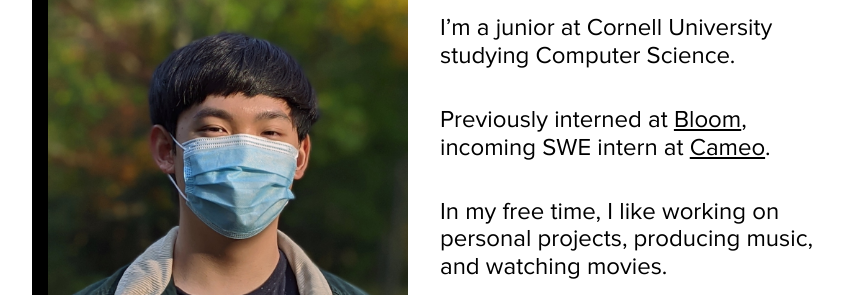
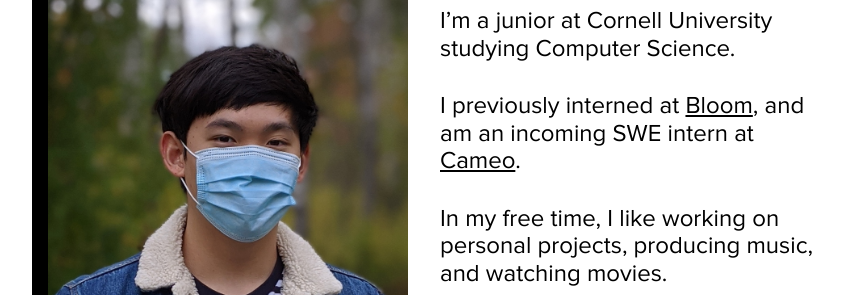
Before and after one commit to mg2239/mg2239.github.io, a Gatsby site: page / in a window 1280 px wide. Shown: the part 155-450 px from the top of the page, without its empty margins (208-1069 px from the left). Built offline with nearby package versions, Linux system fonts and the light colour scheme; Gatsby itself is replaced by a stand-in of ours.

Commit message:
switched image, edited intro

```diff
--- a/src/components/Intro/Intro.tsx
+++ b/src/components/Intro/Intro.tsx
@@ -1,6 +1,6 @@
 import Icons from '../Icons/Icons';
 import styles from './intro.module.css';
-import img from './websiteimg.jpg';
+import img from './img.jpg';
 
 export default () => (
   <div className={styles.ctr}>
@@ -13,11 +13,12 @@
         I’m a junior at Cornell University studying Computer Science.
       </p>
       <p className={styles.text}>
-        Previously interned at{' '}
+        I previously interned at{' '}
         <a href="https://www.linkedin.com/company/bloom-university/about/">
           Bloom
         </a>
-        , incoming SWE intern at <a href="https://www.cameo.com/">Cameo</a>.
+        , and am an incoming SWE intern at{' '}
+        <a href="https://www.cameo.com/">Cameo</a>.
       </p>
       <p className={styles.text}>
         In my free time, I like working on personal projects, producing music,
```
Also changed, not shown: src/components/Intro/img.jpg (added), src/components/Intro/websiteimg.jpg (deleted).
